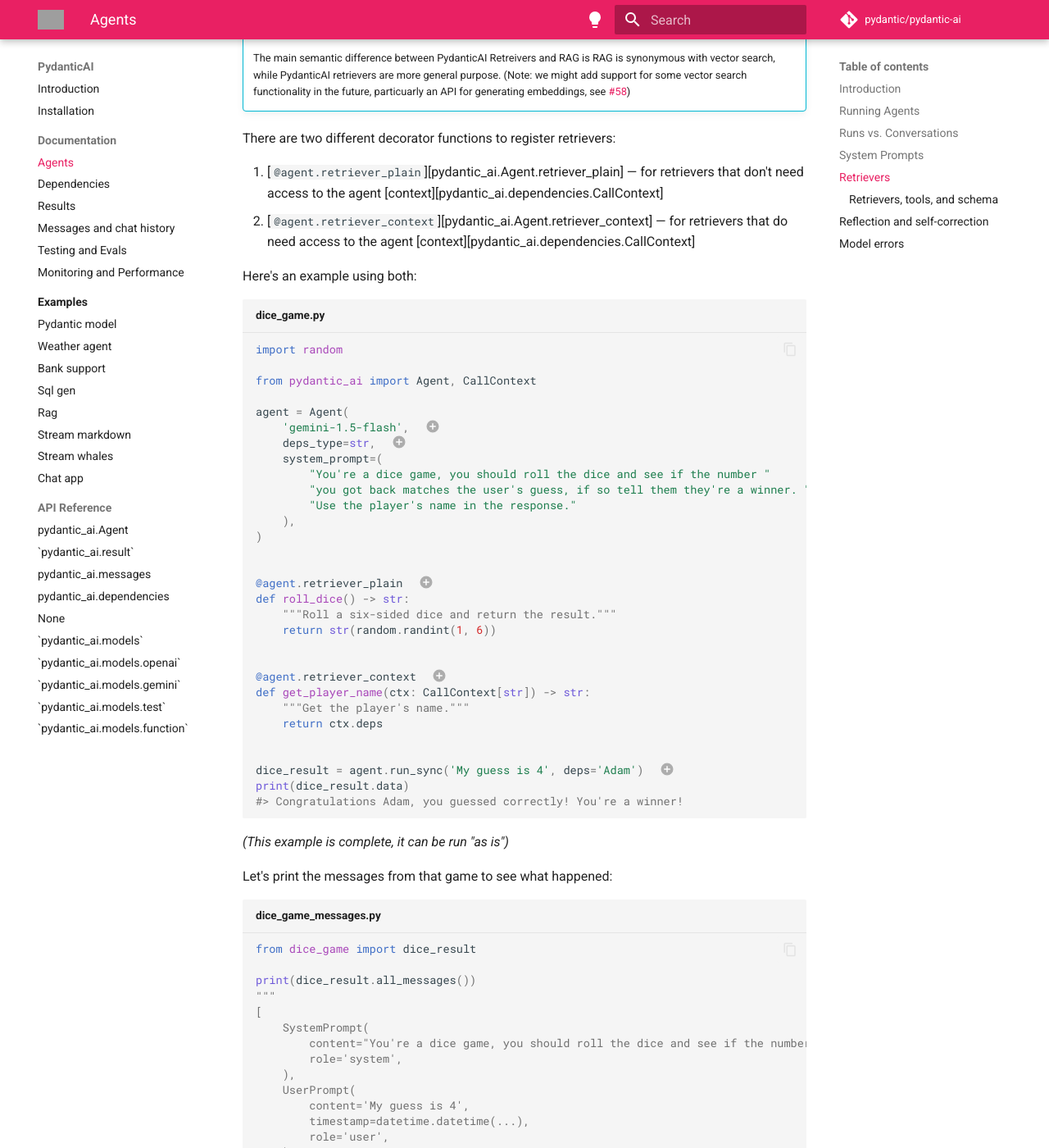
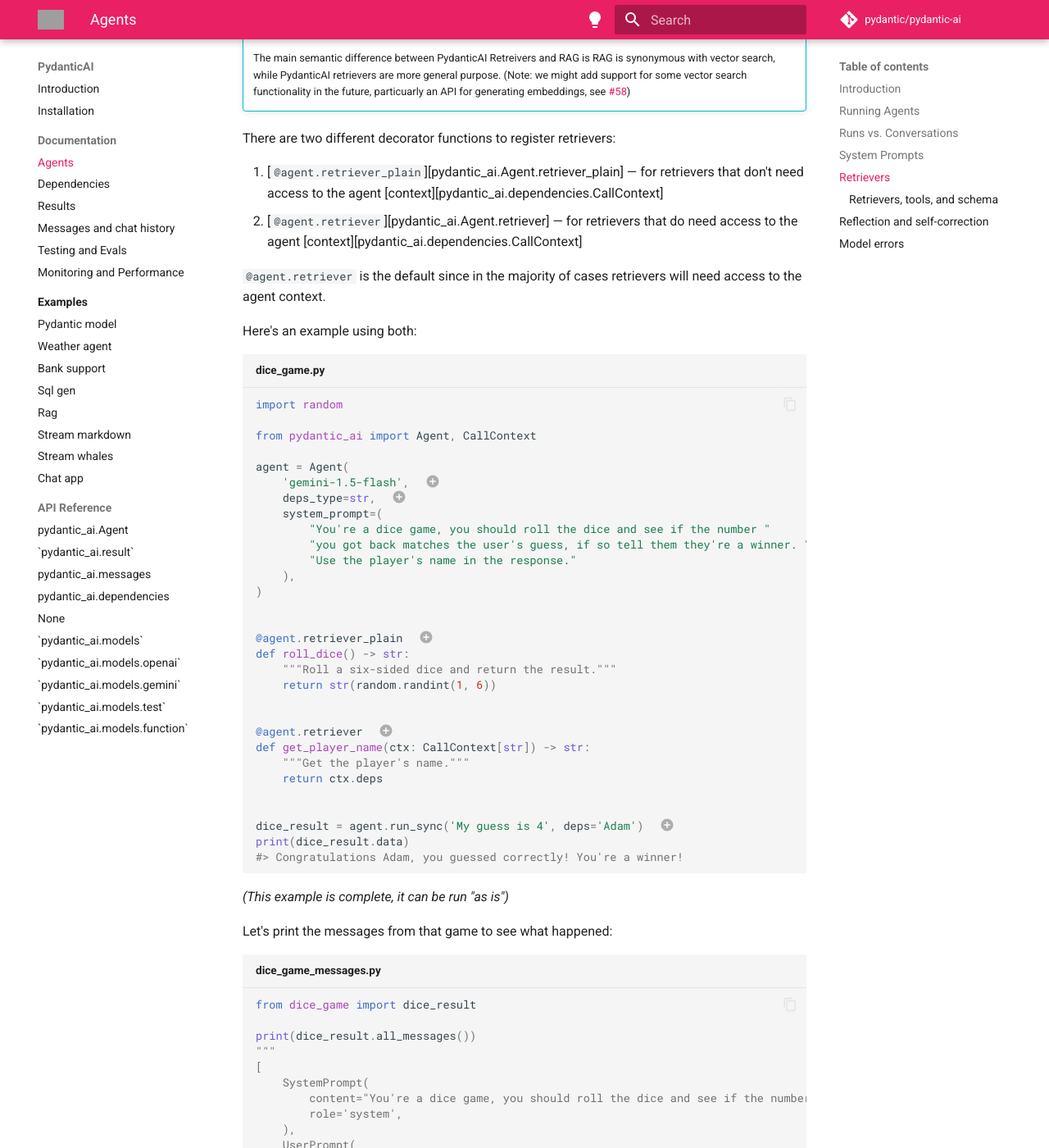
Before and after one commit to willgdjones/pydantic-ai, an MkDocs documentation site: the page built from docs/agents.md, in a window 1280 px wide and 1400 px high, scrolled down 4409 px. Shown: the whole window at 82% size. Built offline with MkDocs 1.6.1 and Material for MkDocs 9.7.7, drawn with Linux system fonts in a browser that asks for light colours; plug-ins that fetch from the network failed and are left out; comment, search, counter and statistics services are not loaded; some of the changed text lies outside the part shown; grey boxes are pictures that could not be loaded.

Commit message:
rename `retriever_context` -> `retriever` (#68)

```diff
--- a/docs/agents.md
+++ b/docs/agents.md
@@ -31,7 +31,7 @@ roulette_agent = Agent(  # (1)!
 )
 
 
-@roulette_agent.retriever_context
+@roulette_agent.retriever
 async def roulette_wheel(ctx: CallContext[int], square: int) -> str:  # (2)!
     """check if the square is a winner"""
     return 'winner' if square == ctx.deps else 'loser'
@@ -179,7 +179,9 @@ They're useful when it is impractical or impossible to put all the context an ag
 There are two different decorator functions to register retrievers:
 
 1. [`@agent.retriever_plain`][pydantic_ai.Agent.retriever_plain] — for retrievers that don't need access to the agent [context][pydantic_ai.dependencies.CallContext]
-2. [`@agent.retriever_context`][pydantic_ai.Agent.retriever_context] — for retrievers that do need access to the agent [context][pydantic_ai.dependencies.CallContext]
+2. [`@agent.retriever`][pydantic_ai.Agent.retriever] — for retrievers that do need access to the agent [context][pydantic_ai.dependencies.CallContext]
+
+`@agent.retriever` is the default since in the majority of cases retrievers will need access to the agent context.
 
 Here's an example using both:
 
@@ -205,7 +207,7 @@ def roll_dice() -> str:
     return str(random.randint(1, 6))
 
 
-@agent.retriever_context  # (4)!
+@agent.retriever  # (4)!
 def get_player_name(ctx: CallContext[str]) -> str:
     """Get the player's name."""
     return ctx.deps
@@ -219,7 +221,7 @@ print(dice_result.data)
 1. This is a pretty simple task, so we can use the fast and cheap Gemini flash model.
 2. We pass the user's name as the dependency, to keep things simple we use just the name as a string as the dependency.
 3. This retriever doesn't need any context, it just returns a random number. You could probably use a dynamic system prompt in this case.
-4. This retriever needs the player's name, so it uses `CallContext` to access dependencies which are just the player's name.
+4. This retriever needs the player's name, so it uses `CallContext` to access dependencies which are just the player's name in this case.
 5. Run the agent, passing the player's name as the dependency.
 
 _(This example is complete, it can be run "as is")_
@@ -362,7 +364,7 @@ Validation errors from both retriever parameter validation and [structured resul
 
 You can also raise [`ModelRetry`][pydantic_ai.exceptions.ModelRetry] from within a [retriever](#retrievers) or [result validator functions](results.md#result-validators-functions) to tell the model it should retry.
 
-- The default retry count is **1** but can be altered for the [entire agent][pydantic_ai.Agent.__init__], a [specific retriever][pydantic_ai.Agent.retriever_context], or a [result validator][pydantic_ai.Agent.__init__].
+- The default retry count is **1** but can be altered for the [entire agent][pydantic_ai.Agent.__init__], a [specific retriever][pydantic_ai.Agent.retriever], or a [result validator][pydantic_ai.Agent.__init__].
 - You can access the current retry count from within a retriever or result validator via [`ctx.retry`][pydantic_ai.dependencies.CallContext].
 
 Here's an example:
@@ -386,7 +388,7 @@ agent = Agent(
 )
 
 
-@agent.retriever_context(retries=2)
+@agent.retriever(retries=2)
 def get_user_by_name(ctx: CallContext[DatabaseConn], name: str) -> int:
     """Get a user's ID from their full name."""
     print(name)
```
Also changed, not shown: docs/api/agent.md (+1 -1 lines), docs/dependencies.md (+3 -3 lines), docs/index.md (+1 -1 lines), 9 other files.
